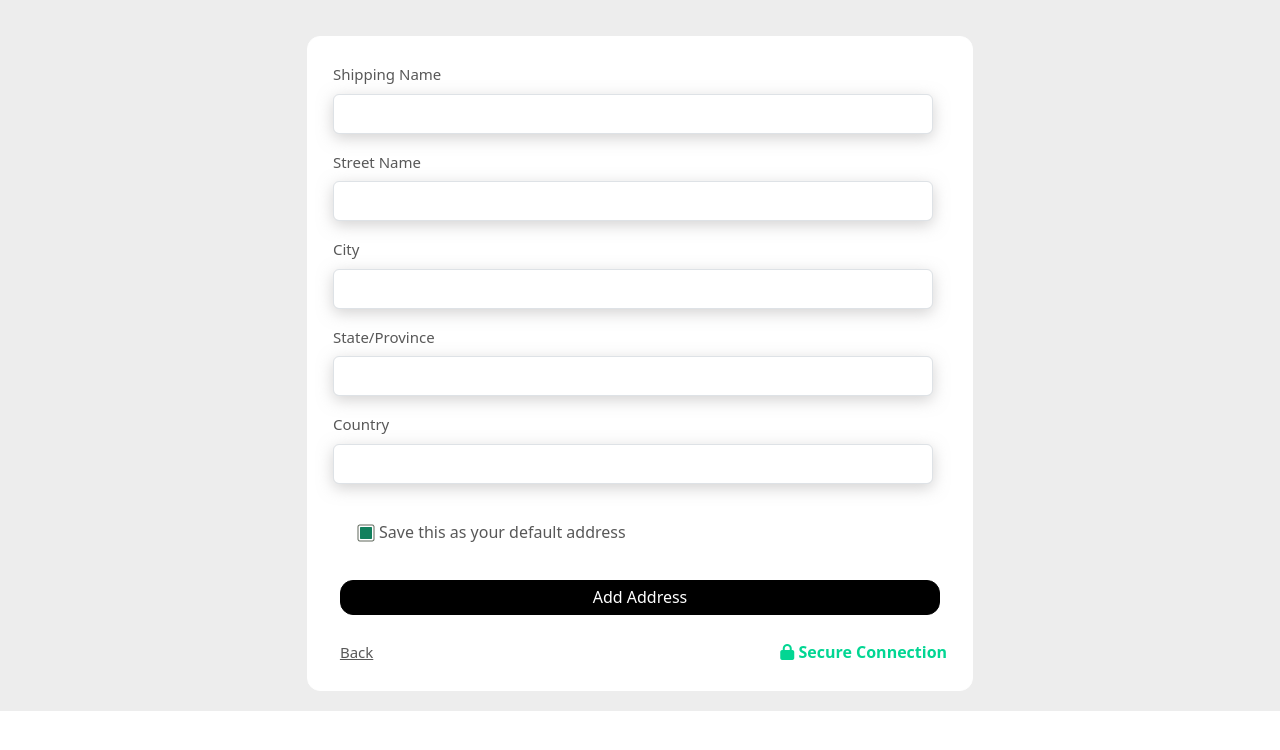
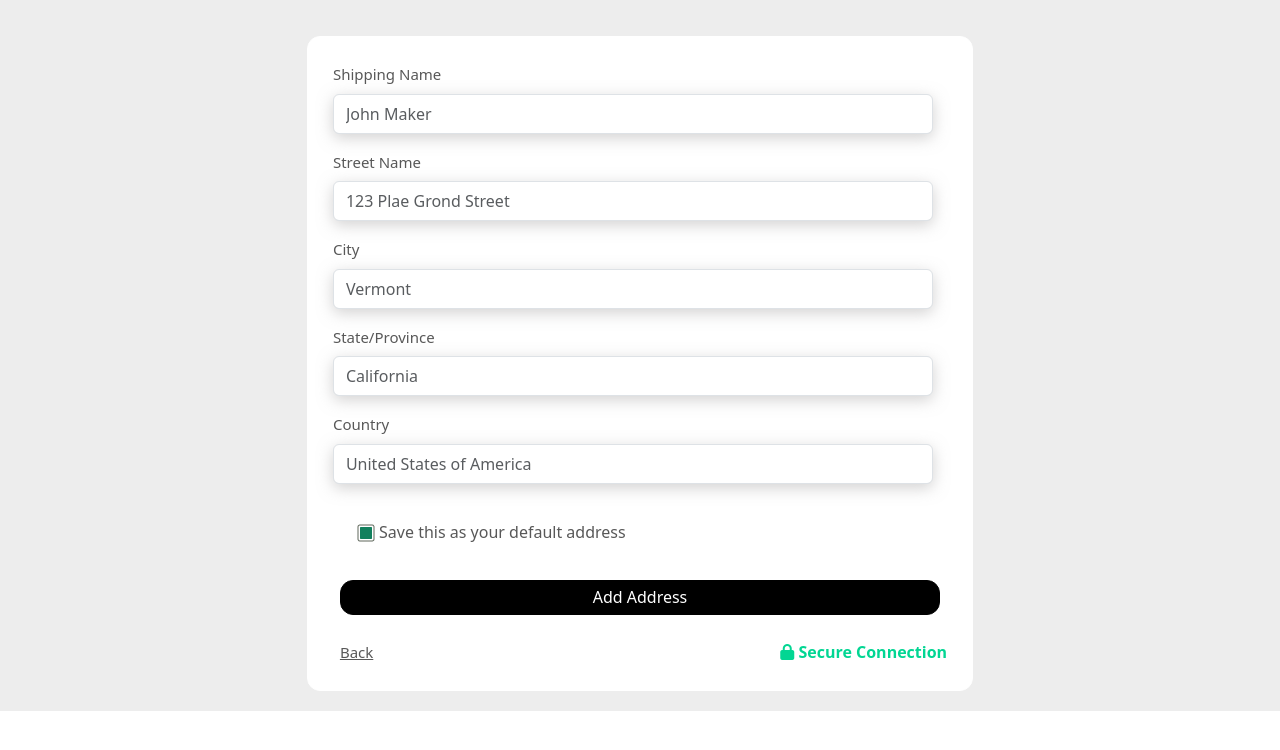
Before and after one commit to Nozzie-Dev/E-commerce_May_Cohort, a React (Create React App) app in the folder melsoft-website/: page /address in a window 1280 px wide. Shown: the top 750 px of the page. Built offline with nearby package versions, Linux system fonts and the light colour scheme.

Commit message:
Update AddressPage.js

```diff
--- a/melsoft-website/src/pages/AddressPage.js
+++ b/melsoft-website/src/pages/AddressPage.js
@@ -16,23 +16,23 @@ const AddressPage = () => {
                     <form>
                         <div class="mb-3">
                             <label for="exampleInputEmail1" className="form-label">Shipping Name</label>
-                            <input type="name" className="form-control" id="exampleInputEmail1" aria-describedby="emailHelp" />
+                            <input type="name" className="form-control" id="exampleInputEmail1" aria-describedby="emailHelp" placeholder='John Maker' />
                         </div>
                         <div class="mb-3">
                             <label for="exampleInputPassword1" className="form-label">Street Name</label>
-                            <input type="name" className="form-control" id="exampleInputPassword1 " />
+                            <input type="name" className="form-control" id="exampleInputPassword1 " placeholder='123 Plae Grond Street' />
                         </div>
                         <div class="mb-3">
                             <label for="exampleInputPassword1" className="form-label">City</label>
-                            <input type="name" className="form-control" id="exampleInputPassword1 " />
+                            <input type="name" className="form-control" id="exampleInputPassword1 " placeholder='Vermont' />
                         </div>
                         <div class="mb-3">
                             <label for="exampleInputPassword1" className="form-label">State/Province</label>
-                            <input type="name" className="form-control" id="exampleInputPassword1 " />
+                            <input type="name" className="form-control" id="exampleInputPassword1 " placeholder='California' />
                         </div>
                         <div class="mb-3">
                             <label for="exampleInputPassword1" className="form-label">Country</label>
-                            <input type="name" className="form-control" id="exampleInputPassword1 " />
+                            <input type="name" className="form-control" id="exampleInputPassword1 " placeholder='United States of America' />
                         </div>
                         <div class="mb-3 form-check">
                             <p className='saving'> <img src={icon} alt="icon" />  Save this as your default address</p>
```
